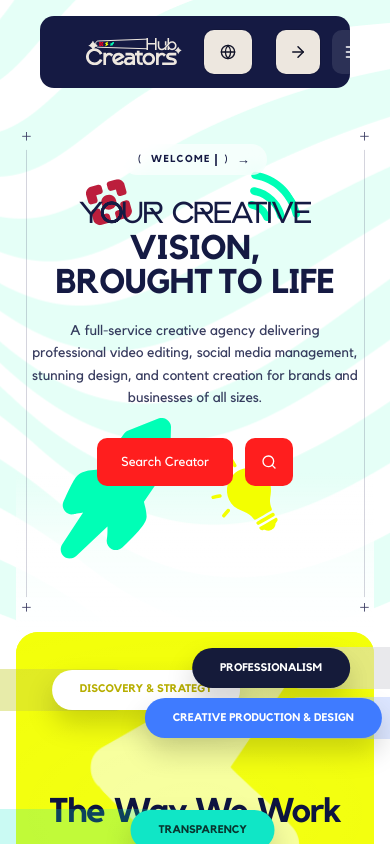
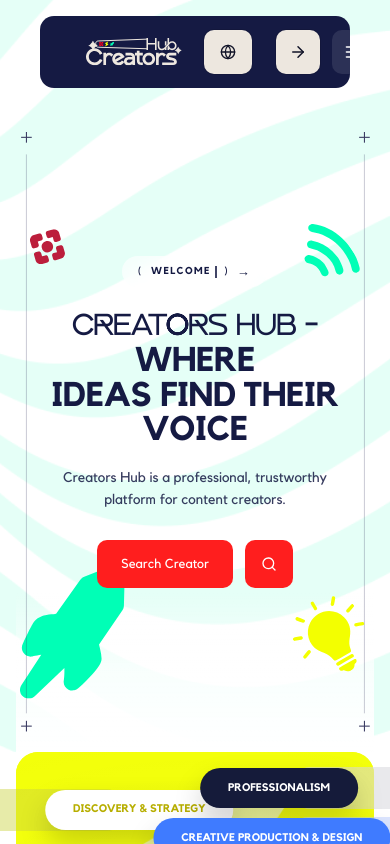
Before and after one commit to Omardiab22/creators-hub, a Next.js app: page / in a window 390 px wide. Shown: the top 844 px of the page. Built offline with nearby package versions, Linux system fonts and the light colour scheme.

Commit message:
edit hero section

```diff
--- a/src/components/sections/Hero.tsx
+++ b/src/components/sections/Hero.tsx
@@ -31,13 +31,11 @@ function useTypeLoop(words: string[]) {
 
     let t: number;
 
-    // finished typing current word
     if (!deleting && text === current) {
       t = window.setTimeout(() => setDeleting(true), HOLD_AFTER_TYPE);
       return () => window.clearTimeout(t);
     }
 
-    // finished deleting
     if (deleting && text === "") {
       t = window.setTimeout(() => {
         setDeleting(false);
@@ -46,7 +44,6 @@ function useTypeLoop(words: string[]) {
       return () => window.clearTimeout(t);
     }
 
-    // typing/deleting step
     t = window.setTimeout(() => {
       const next = deleting
         ? current.slice(0, Math.max(0, text.length - 1))
@@ -62,7 +59,6 @@ function useTypeLoop(words: string[]) {
 }
 
 export default function Hero() {
-  // ✅ typing text (تقدر تزود كلمات لو تحب)
   const typed = useTypeLoop(["WELCOME"]);
 
   return (
@@ -80,12 +76,8 @@ export default function Hero() {
           <Navbar />
         </div>
 
-        <div className="relative mt-6 sm:mt-10 min-h-[520px] sm:min-h-[560px] pb-[120px] sm:pb-[140px] w-full">
-          {/* Frame container */}
-          <div className="pointer-events-none absolute inset-0">
-            <div className="mx-auto h-full w-full max-w-[1240px] relative" />
-          </div>
-
+        {/* ✅ Layout: content في النص + padding يحجز مساحة للـ icons */}
+        <div className="relative mt-6 sm:mt-10 min-h-[640px] sm:min-h-[700px] w-full">
           {/* Plus strips */}
           <div className="pointer-events-none absolute inset-0 z-20">
             <div className="mx-auto h-full w-full max-w-[1240px] relative">
@@ -112,19 +104,16 @@ export default function Hero() {
             </div>
           </div>
 
-          {/* Floating icons */}
+          {/* ✅ Floating icons: 4 corners حوالين النص */}
           <div className="pointer-events-none absolute inset-0 z-10">
             <div className="mx-auto h-full w-full max-w-[1240px] relative">
-              {/* TARGET */}
+              {/* TOP LEFT (TARGET) */}
               <motion.div
-                className="
-                  absolute
-                  left-[70px] sm:left-[110px]
-                  top-[70px] sm:top-[78px]
-                  h-[46px] w-[46px]
-                  sm:h-[60px] sm:w-[60px]
-                  will-change-transform
-                "
+                className="absolute left-[14px] sm:left-[70px] top-[120px] sm:top-[120px] will-change-transform"
+                style={{
+                  width: "clamp(34px, 9vw, 60px)",
+                  height: "clamp(34px, 9vw, 60px)",
+                }}
                 initial={popIn(0.12).initial}
                 animate={popIn(0.12).animate}
                 transition={popIn(0.12).transition}
@@ -139,16 +128,13 @@ export default function Hero() {
                 />
               </motion.div>
 
-              {/* WIFI */}
+              {/* TOP RIGHT (WIFI) */}
               <motion.div
-                className="
-                  absolute
-                  right-[70px] sm:right-[120px]
-                  top-[58px] sm:top-[60px]
-                  h-[70px] w-[70px]
-                  sm:h-[120px] sm:w-[120px]
-                  will-change-transform
-                "
+                className="absolute right-[10px] sm:right-[80px] top-[110px] sm:top-[110px] will-change-transform"
+                style={{
+                  width: "clamp(74px, 18vw, 120px)",
+                  height: "clamp(74px, 18vw, 120px)",
+                }}
                 initial={popIn(0.2).initial}
                 animate={popIn(0.2).animate}
                 transition={popIn(0.2).transition}
@@ -163,16 +149,13 @@ export default function Hero() {
                 />
               </motion.div>
 
-              {/* ROCKET */}
+              {/* BOTTOM LEFT (ROCKET) */}
               <motion.div
-                className="
-                  absolute
-                  left-[30px] sm:left-[70px]
-                  bottom-[70px] sm:bottom-[90px]
-                  h-[140px] w-[140px]
-                  sm:h-[210px] sm:w-[210px]
-                  will-change-transform
-                "
+                className="absolute left-[-10px] sm:left-[40px] bottom-[50px] sm:bottom-[70px] will-change-transform"
+                style={{
+                  width: "clamp(130px, 34vw, 210px)",
+                  height: "clamp(130px, 34vw, 210px)",
+                }}
                 initial={popIn(0.28).initial}
                 animate={popIn(0.28).animate}
                 transition={popIn(0.28).transition}
@@ -187,16 +170,13 @@ export default function Hero() {
                 />
               </motion.div>
 
-              {/* BULB */}
+              {/* BOTTOM RIGHT (BULB) */}
               <motion.div
-                className="
-                  absolute
-                  right-[70px] sm:right-[120px]
-                  bottom-[80px] sm:bottom-[110px]
-                  h-[105px] w-[105px]
-                  sm:h-[150px] sm:w-[150px]
-                  will-change-transform
-                "
+                className="absolute right-[-8px] sm:right-[70px] bottom-[60px] sm:bottom-[80px] will-change-transform"
+                style={{
+                  width: "clamp(92px, 26vw, 150px)",
+                  height: "clamp(92px, 26vw, 150px)",
+                }}
                 initial={popIn(0.34).initial}
                 animate={popIn(0.34).animate}
                 transition={popIn(0.34).transition}
@@ -213,10 +193,25 @@ export default function Hero() {
             </div>
           </div>
 
-          {/* Center content */}
+          {/* ✅ Center content: في النص بالظبط + padding يبعده عن الزوايا */}
           <div className="relative z-30 mx-auto w-full max-w-[1240px] px-2 sm:px-6">
-            <div className="flex flex-col items-center text-center pt-8 sm:pt-10">
-              {/* ✅ WELCOME typing pill */}
+            <div
+              className="
+                min-h-[640px] sm:min-h-[700px]
+                flex items-center justify-center
+                text-center
+                px-6 sm:px-14
+                pt-10
+                pb-10
+              "
+              style={{
+                // يحجز مساحة للـ icons فوق/تحت + جوانب
+                paddingTop: "clamp(70px, 11vw, 120px)",
+                paddingBottom: "clamp(90px, 16vw, 160px)",
+              }}
+            >
+              <div className="flex flex-col items-center">
+                {/* WELCOME typing pill */}
                 <motion.div
                   initial={{ opacity: 0, y: 14, scale: 0.98 }}
                   animate={{ opacity: 1, y: 0, scale: 1 }}
@@ -225,10 +220,8 @@ export default function Hero() {
                 >
                   <span>(</span>
 
-                {/* typing text */}
                   <span className="inline-flex items-center">
                     <span className="min-w-[62px] text-left">{typed}</span>
-                  {/* blinking cursor */}
                     <motion.span
                       aria-hidden="true"
                       className="ml-[2px] inline-block h-[12px] w-[1.5px] bg-[#151A43]"
@@ -248,12 +241,12 @@ export default function Hero() {
                   className="max-w-[980px] text-[#151A43]"
                 >
                   <span className="block text-[34px] sm:text-[52px] md:text-[66px] leading-[1.02] tracking-[-0.01em]">
-                  <span className="font-head">YOUR CREATIVE </span>
-                  <span className="font-bold">VISION,</span>
+                    <span className="font-head">CREATORS HUB - </span>
+                    <span className="font-bold">WHERE</span>
                   </span>
 
                   <span className="block text-[34px] sm:text-[52px] md:text-[66px] leading-[1.02] tracking-[-0.01em] font-bold">
-                  BROUGHT TO LIFE
+                    IDEAS FIND THEIR VOICE
                   </span>
                 </motion.h1>
 
@@ -263,7 +256,7 @@ export default function Hero() {
                   transition={{ delay: 0.2, type: "spring", stiffness: 140, damping: 18 }}
                   className="mt-5 sm:mt-6 max-w-[560px] text-[14px] sm:text-[18px] leading-[1.6] font-medium text-[#151A43]/85 px-2"
                 >
-                A full-service creative agency delivering professional video editing, social media management, stunning design, and content creation for brands and businesses of all sizes.
+                  Creators Hub is a professional, trustworthy platform for content creators.
                 </motion.p>
 
                 <motion.div
@@ -293,6 +286,7 @@ export default function Hero() {
                 </motion.div>
               </div>
             </div>
+          </div>
 
           {/* Fade */}
           <div className="pointer-events-none absolute bottom-0 left-0 right-0 h-[160px] z-0 bg-gradient-to-b from-white/0 via-white/75 to-white" />
```
Lines whose indentation alone changed are shown as unchanged.
